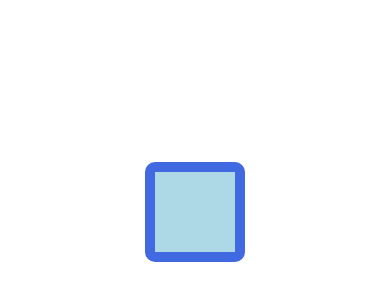
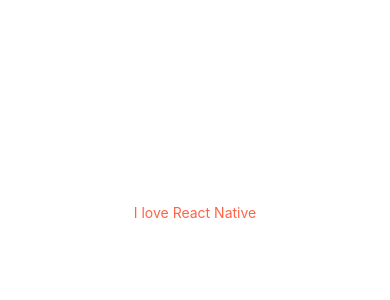
Before and after one commit to cammac725/donewithit, a React Native app: screen / in a window 390 px wide. Shown: the part 210-510 px from the top of the page. Built offline with nearby package versions, Linux system fonts and the light colour scheme.

Commit message:
encapsulated style

```diff
--- a/App.js
+++ b/App.js
@@ -1,9 +1,9 @@
 import React from 'react';
-// import { StatusBar } from 'expo-status-bar';
-import { View } from 'react-native';
-// import { SafeAreaProvider } from 'react-native-safe-area-context';
+import { View, Text } from 'react-native';
 import WelcomeScreen from './app/screens/WelcomeScreen';
 import ViewImageScreen from './app/screens/ViewImageScreen'
+
+import AppText from './app/components/AppText';
 
 export default function App() {
 
@@ -15,14 +15,7 @@
         alignItems: 'center',
       }}
     >
-      <View style={{
-        backgroundColor: 'lightblue',
-        width: 100,
-        height: 100,
-        borderWidth: 10,
-        borderColor: 'royalblue',
-        borderRadius: 10,
-      }}></View>
+      <AppText>I love React Native</AppText>
     </View>
   )
 }
--- /dev/null
+++ b/app/components/AppText.js
@@ -0,0 +1,26 @@
+import React from 'react';
+import { Text, StyleSheet, Platform } from 'react-native';
+
+function AppText({children}) {
+  return (
+    <Text style={styles.text}>{children}</Text>
+  );
+}
+
+const styles = StyleSheet.create({
+  text: {
+    color: 'tomato',
+    ...Platform.select({
+      ios: {
+        fontSize: 20,
+        fontFamily: 'Avenir',
+      } ,
+      android: {
+        fontSize: 18,
+        fontFamily: 'Roboto'
+      }
+    })
+  },
+})
+
+export default AppText;
```
Also changed, not shown: app/components/AppText.android.js (added, +18 -0 lines), app/components/AppText.ios.js (added, +18 -0 lines).
